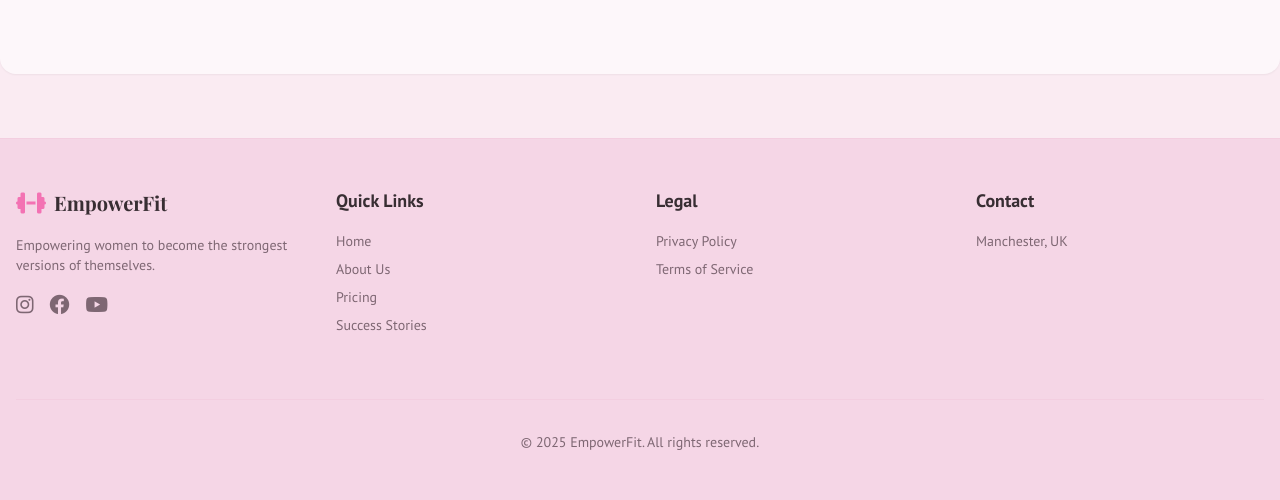
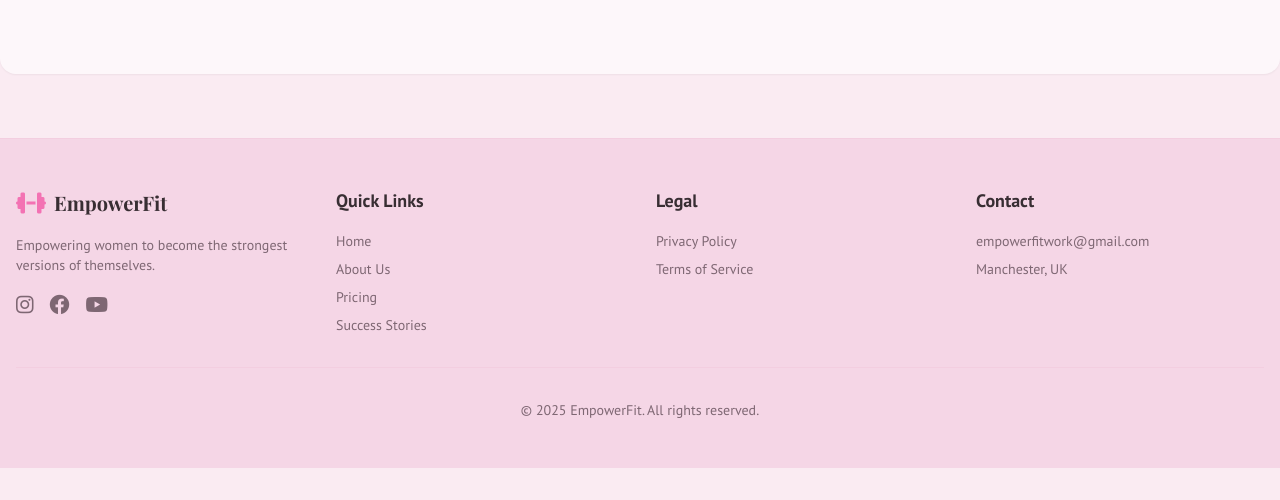
Before and after one commit to mounirbeni/EmpowerFit, a plain HTML site: page index.html in a window 1280 px wide. Shown: the part 3235-3735 px from the top of the page. After the commit the page ends 3703 px from the top, so only its background shows below. Drawn offline with nearby package versions, Linux system fonts and the light colour scheme.

Commit message:
Update index.html

```diff
--- a/index.html
+++ b/index.html
@@ -1333,7 +1333,7 @@
                                 <div>
                                     <h3 class="font-semibold text-lg">Email</h3>
                                     <a href="mailto:empowerfitwork@gmail.com"
-                                        class="text-muted-foreground hover:text-primary"empowerfitwork@gmail.com</a>
+                                        class="text-muted-foreground hover:text-primary"> empowerfitwork@gmail.com</a>
                                 </div>
                             </div>
                             <div class="flex items-start">
@@ -1514,7 +1514,7 @@
                     <h4 class="font-semibold text-lg mb-4">Contact</h4>
                     <ul class="space-y-2 text-sm">
                         <li><a href="mailto: empowerfitwork@gmail.com"
-                                class="text-muted-foreground hover:text-primary"empowerfitwork@gmail.com</a></li>
+                                class="text-muted-foreground hover:text-primary">empowerfitwork@gmail.com</a></li>
                         <li>
                             <p class="text-muted-foreground">Manchester,
                                 UK</p>
```
